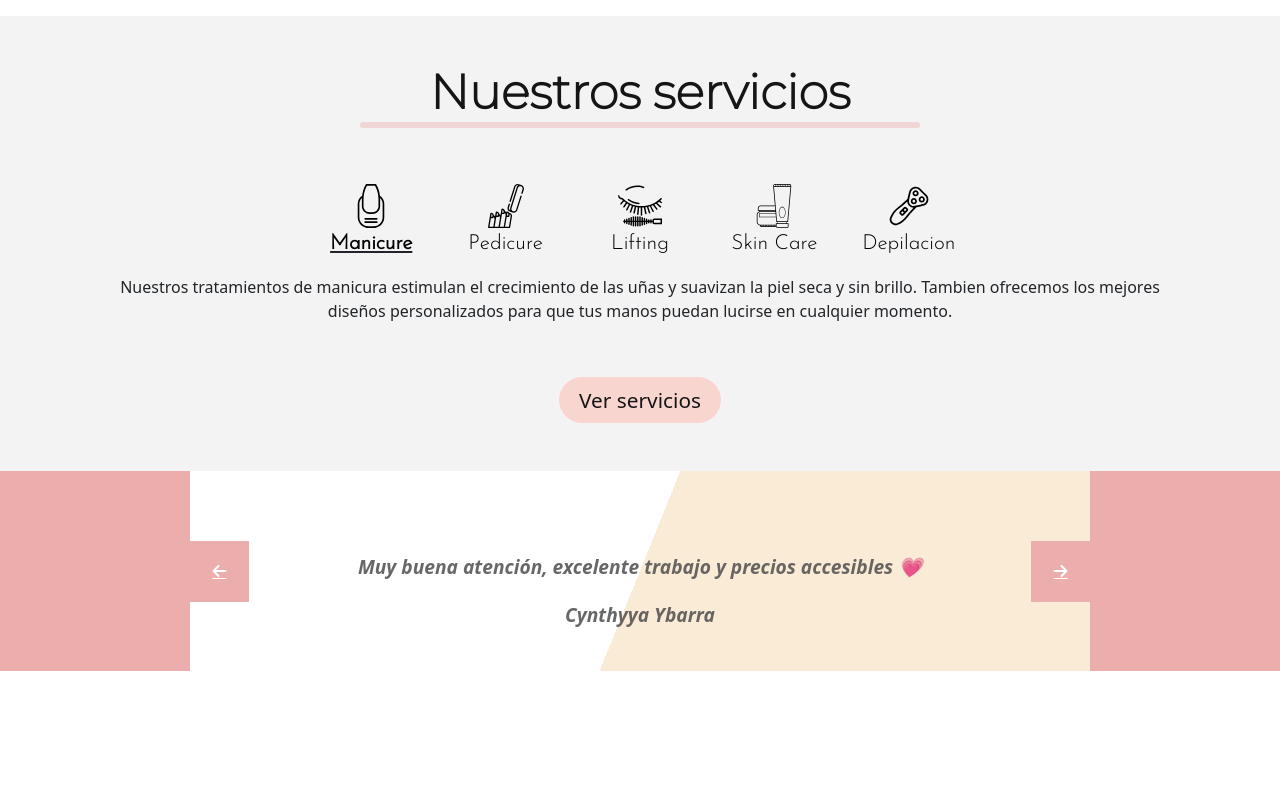
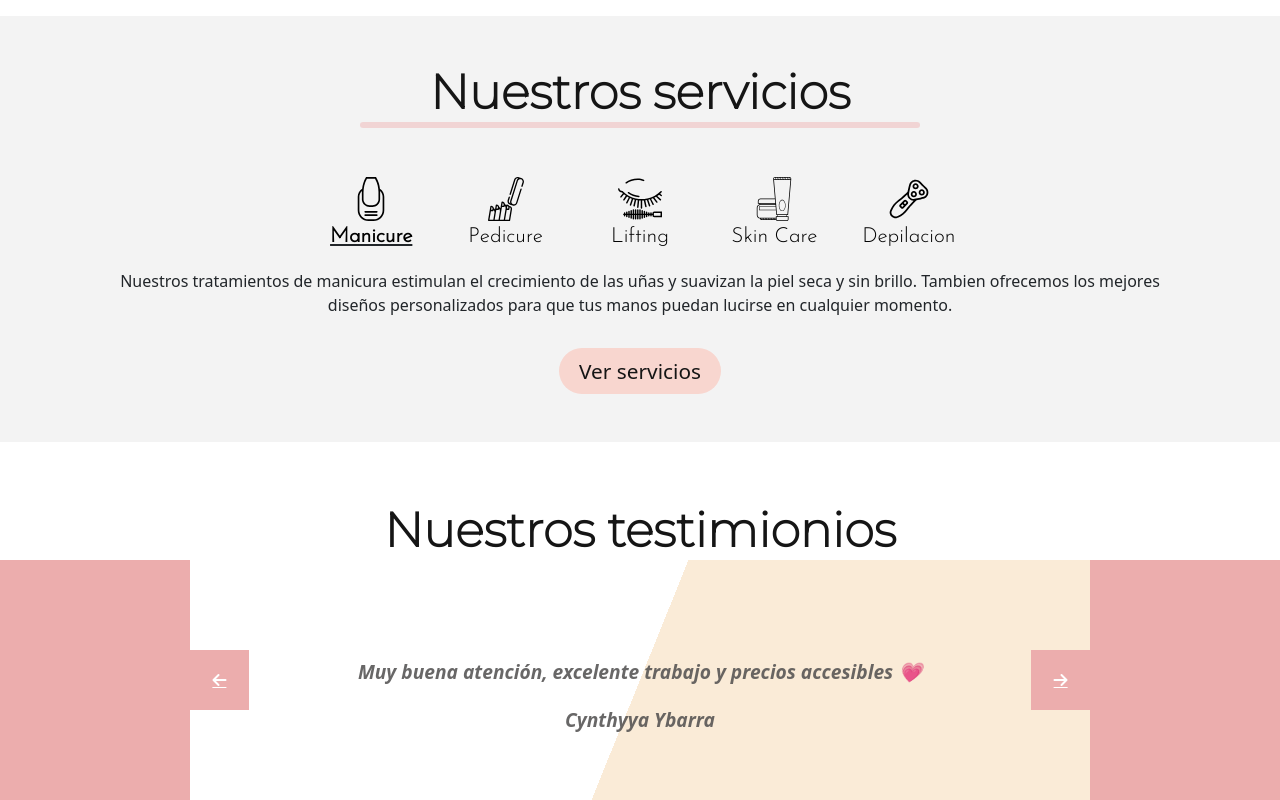
Before and after one commit to FedeNLencina/Floransbelleza, a React (Vite) app: page / in a window 1280 px wide. Shown: the part 1556-2356 px from the top of the page. Before the commit the page ends 2227 px from the top, so only its background shows below. Built offline with nearby package versions, Linux system fonts and the light colour scheme; a web font is replaced by a local one.

Commit message:
refactor: 💡 testimonials and services container style

```diff
--- a/src/components/commons/Title/title.css
+++ b/src/components/commons/Title/title.css
@@ -12,6 +12,5 @@
   border-radius: 5px;
   margin-left: 25%;
   margin-top: 0;
-  margin-bottom: 5%;
   width: 50%;
 }
--- a/src/components/containers/boxIconContainer/boxIconContainer.css
+++ b/src/components/containers/boxIconContainer/boxIconContainer.css
@@ -1,6 +1,7 @@
 .boxIconContainer {
   height: 10rem;
-  margin-bottom: 3%;
+  margin-bottom: 4%;
+  padding-top: 3%;
 }
 
 .boxIconColumn {
--- a/src/components/testimonials/Testimonials.jsx
+++ b/src/components/testimonials/Testimonials.jsx
@@ -1,10 +1,14 @@
 import React from "react";
 import "./testimonials.css";
 import { testimonials } from "../../services/testimonials";
+import { Title } from "../commons/Title/Title";
 
 export function Testimonials() {
   return (
     <div class="testimonialsContainer">
+      <div class="text-center testimonialsTitleContainer">
+        <h1 class="testimonialsTitle">Nuestros testimionios</h1>
+      </div>
       <div class="container">
         <div id="demo" class="carousel slide" data-bs-ride="true">
           <div class="carousel-inner">
@@ -22,40 +26,6 @@ export function Testimonials() {
                 </div>
               );
             })}
-            {/* <div class="carousel-caption">
-              <p>
-                If Shai Reznik's TDD videos don't convince you to add automated
-                testing your code, I don't know what will.This was the very best
-                explanation of frameworks for brginners that I've ever seen.
-              </p>
-              <img src="https://i.imgur.com/lE89Aey.jpg" />
-              <div id="image-caption">Nick Doe</div>
-            </div> */}
-
-            {/* <div class="carousel-item ">
-              <div class="carousel-caption">
-                <p>
-                  If Shai Reznik's TDD videos don't convince you to add
-                  automated testing your code, I don't know what will.This was
-                  the very best explanation of frameworks for brginners that
-                  I've ever seen.
-                </p>
-                <img src="https://i.imgur.com/QptVdsp.jpg" class="img-fluid" />
-                <div id="image-caption">Cromption Greves</div>
-              </div>
-            </div>
-            <div class="carousel-item">
-              <div class="carousel-caption">
-                <p>
-                  If Shai Reznik's TDD videos don't convince you to add
-                  automated testing your code, I don't know what will.This was
-                  the very best explanation of frameworks for brginners that
-                  I've ever seen.
-                </p>
-                <img src="https://i.imgur.com/jQWThIn.jpg" class="img-fluid" />
-                <div id="image-caption">Harry Mon</div>
-              </div>
-            </div> */}
           </div>
           <a
             class="carousel-control-prev"
--- a/src/components/testimonials/testimonials.css
+++ b/src/components/testimonials/testimonials.css
@@ -1,25 +1,45 @@
 .testimonialsContainer {
   display: flex;
+  flex-direction: column;
   align-items: center;
+  justify-content: center;
   background-color: rgb(236, 173, 173);
   font-family: "Open Sans";
+  margin-top: 30px;
 }
+
 #demo {
   background: linear-gradient(112deg, #ffffff 50%, antiquewhite 50%);
   max-width: 900px;
   margin: auto;
 }
+
+.testimonialsTitleContainer {
+  background-color: #ffffff;
+  width: 100%;
+  padding-top: 30px;
+}
+
+.testimonialsTitle {
+  font-size: 3rem;
+  font-family: "Montserrat", sans-serif;
+  color: #151515;
+  font-weight: 600;
+  margin: 0;
+  text-decoration: rgb(235, 122, 122);
+}
+
 .carousel-caption {
   position: initial;
   z-index: 10;
-  padding: 5rem 8rem;
+  padding: 6rem 8rem;
   color: rgba(78, 77, 77, 0.856);
   text-align: center;
   font-size: 1.2rem;
   font-style: italic;
   font-weight: bold;
   line-height: 2rem;
-  height: 25vh;
+  height: 30vh;
 }
 
 @media (max-width: 767px) {
```
